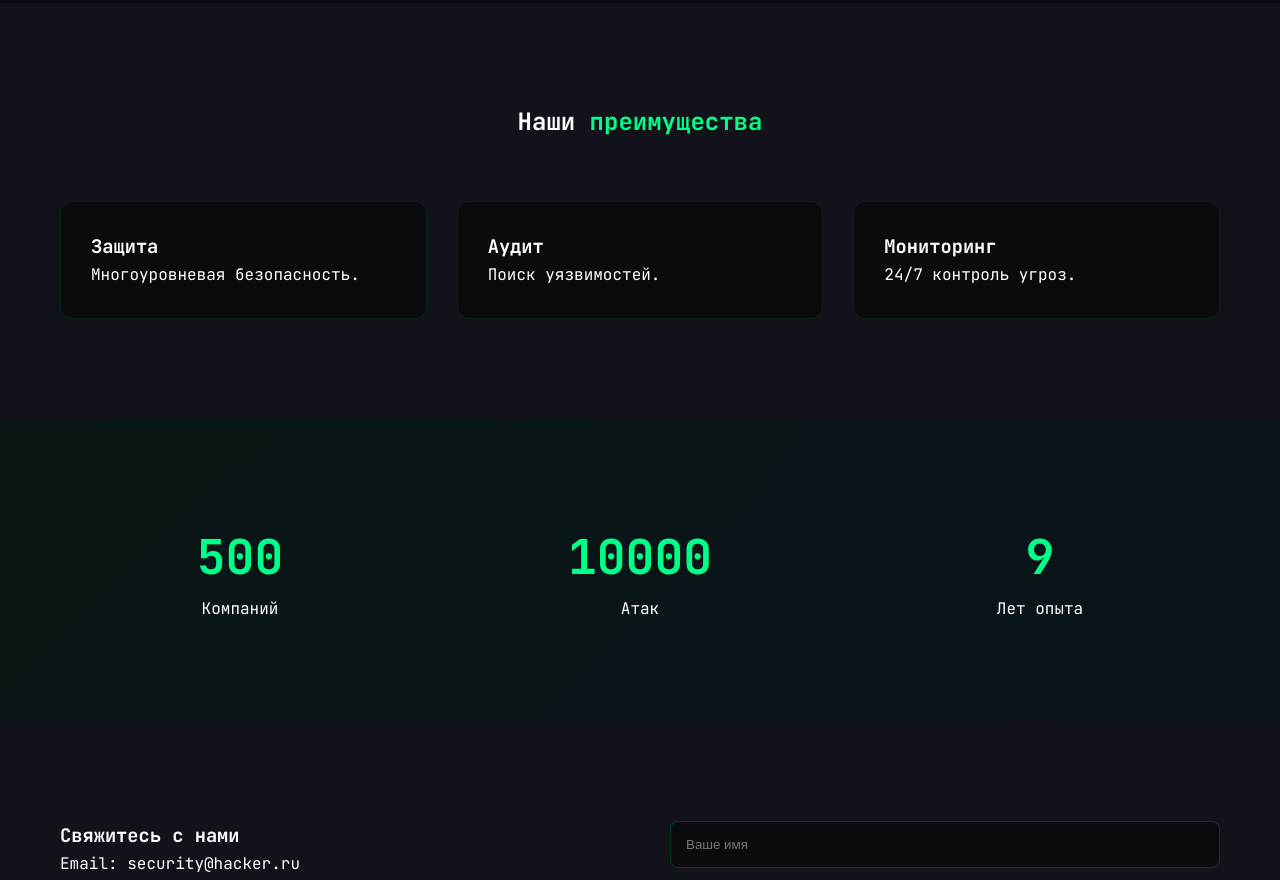
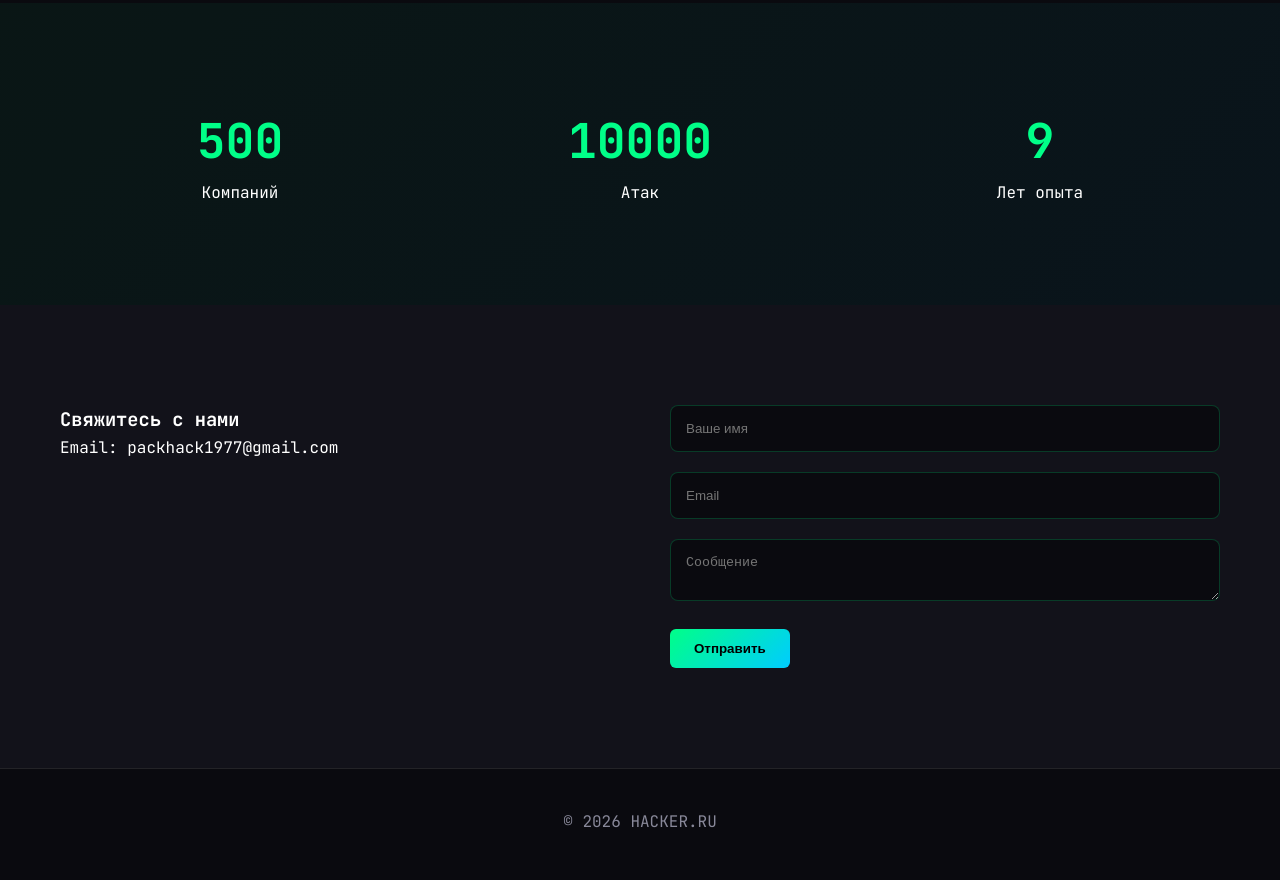
Before and after one commit to antareti/hackerr, a plain HTML site: page index.html in a window 1280 px wide. Shown: the part 797-1677 px from the top of the page. Drawn offline with Linux system fonts and the light colour scheme.

Commit message:
Update index.html

```diff
--- a/index.html
+++ b/index.html
@@ -206,19 +206,6 @@ HACKER.RU
 </div>
 </section>
 
-<section class="features" id="features">
-<div class="container">
-<div class="section-title">
-<h2>Наши <span>преимущества</span></h2>
-</div>
-<div class="features-grid">
-<div class="card"><h3>Защита</h3><p>Многоуровневая безопасность.</p></div>
-<div class="card"><h3>Аудит</h3><p>Поиск уязвимостей.</p></div>
-<div class="card"><h3>Мониторинг</h3><p>24/7 контроль угроз.</p></div>
-</div>
-</div>
-</section>
-
 <section class="stats" id="stats">
 <div class="container">
 <div class="stats-grid">
@@ -234,7 +221,7 @@ HACKER.RU
 <div class="contact-grid">
 <div>
 <h3>Свяжитесь с нами</h3>
-<p>Email: security@hacker.ru</p>
+<p>Email: packhack1977@gmail.com</p>
 </div>
 <form class="contact-form">
 <input type="text" placeholder="Ваше имя" required>
```
